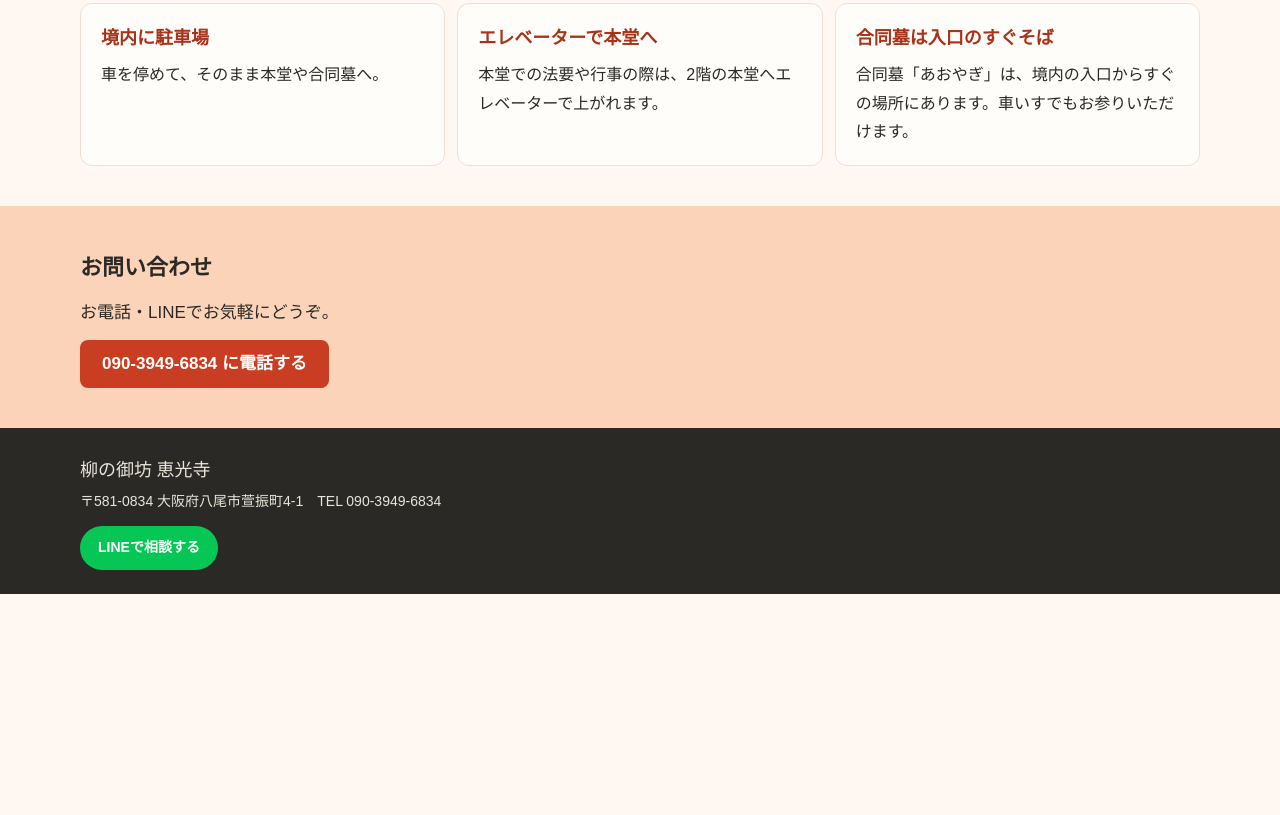
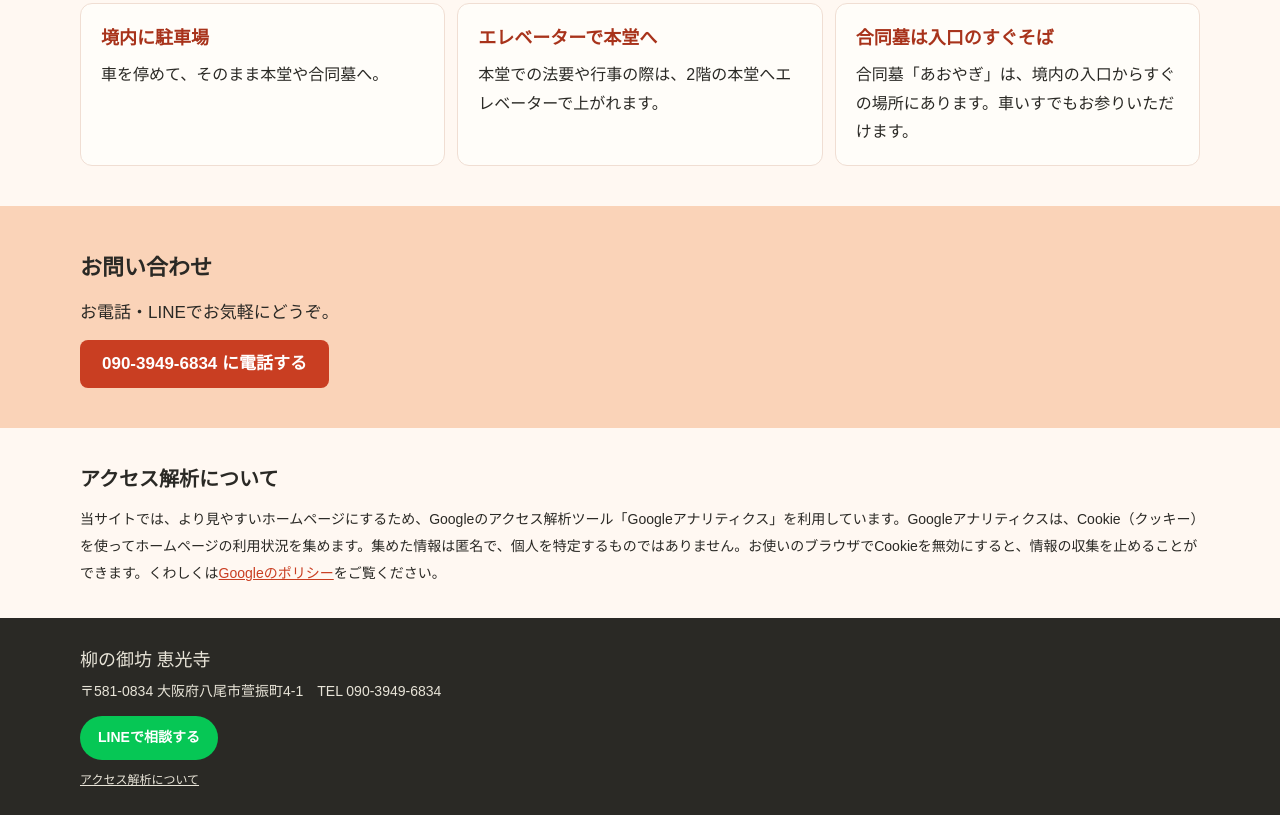
Before and after one commit to ecoji-temple/ecoji-site, a plain HTML site: page access.html in a window 1280 px wide. Shown: the part 1485-2300 px from the top of the page. Before the commit the page ends 2079 px from the top, so only its background shows below. Drawn offline with Linux system fonts and the light colour scheme; a web font is replaced by a local one.

Commit message:
Add files via upload

```diff
--- a/access.html
+++ b/access.html
@@ -25,6 +25,8 @@ body{margin:0;background:#FFF8F2}
 a{color:#A8331B}a:hover{color:#7E2614}
 summary::-webkit-details-marker{display:none}summary::marker{content:""}
 </style>
+<script async src="https://www.googletagmanager.com/gtag/js?id=G-PT1Q5N36K6"></script>
+<script>window.dataLayer=window.dataLayer||[];function gtag(){dataLayer.push(arguments);}gtag('js',new Date());gtag('config','G-PT1Q5N36K6');</script>
 </head>
 <body>
 <div style="font-family: 'BIZ UDPGothic', sans-serif; color: #2A2925; background: #FFF8F2; font-size: 17px; line-height: 1.8; width: 100%">
@@ -102,11 +104,18 @@ summary::-webkit-details-marker{display:none}summary::marker{content:""}
       <a href="tel:09039496834" style="align-self: flex-start; display: inline-flex; align-items: center; min-height: 48px; padding: 0 22px; border-radius: 8px; background: #C93E22; color: #FFFFFF; font-weight: 700; text-decoration: none">090-3949-6834 に電話する</a>
     </div>
   </section>
+  <section id="analytics" style="background: #FFF8F2; padding: 32px 20px">
+    <div style="max-width: 1120px; margin: 0 auto; display: flex; flex-direction: column; gap: 10px">
+      <h2 style="margin: 0; font-family: 'Shippori Mincho', serif; font-size: 20px">アクセス解析について</h2>
+      <p style="margin: 0; font-size: 14px; line-height: 1.9">当サイトでは、より見やすいホームページにするため、Googleのアクセス解析ツール「Googleアナリティクス」を利用しています。Googleアナリティクスは、Cookie（クッキー）を使ってホームページの利用状況を集めます。集めた情報は匿名で、個人を特定するものではありません。お使いのブラウザでCookieを無効にすると、情報の収集を止めることができます。くわしくは<a href="https://policies.google.com/technologies/partner-sites?hl=ja" target="_blank" rel="noopener" style="color: #C93E22">Googleのポリシー</a>をご覧ください。</p>
+    </div>
+  </section>
   <footer style="background: #2A2925; color: #E8E4D8; padding: 24px 20px; font-size: 14px">
     <div style="max-width: 1120px; margin: 0 auto; display: flex; flex-direction: column; gap: 4px">
       <span style="font-family: 'Shippori Mincho', serif; font-size: 18px">柳の御坊 恵光寺</span>
       <span>〒581-0834 大阪府八尾市萱振町4-1　TEL 090-3949-6834</span>
       <span style="margin-top: 8px"><a href="https://lin.ee/90IYtIx" target="_blank" rel="noopener" style="display: inline-flex; align-items: center; gap: 8px; min-height: 44px; padding: 0 18px; border-radius: 999px; background: #06C755; color: #FFFFFF; font-weight: 700; text-decoration: none">LINEで相談する</a></span>
+<span style="margin-top: 6px; font-size: 12px"><a href="access.html#analytics" style="color: #E8E4D8">アクセス解析について</a></span>
     </div>
   </footer>
 </div>
```
Also changed, not shown: chiiki.html (+3 -0 lines), hibiki.html (+3 -0 lines), history.html (+3 -0 lines), hoji.html (+3 -0 lines), hoza.html (+3 -0 lines), ima.html (+3 -0 lines), index.html (+3 -0 lines), news.html (+3 -0 lines), nokotsu.html (+3 -0 lines), yanagi.html (+3 -0 lines).
